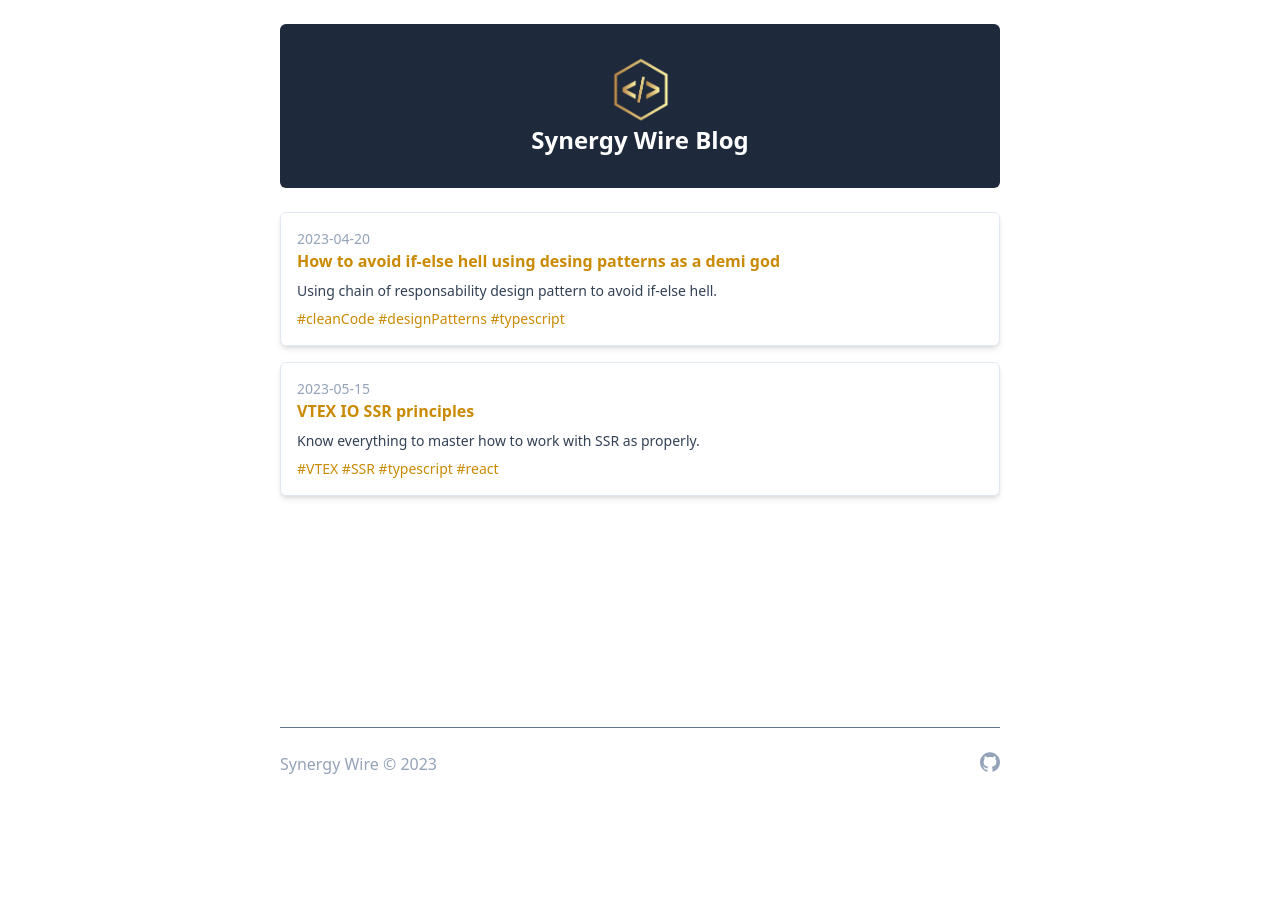
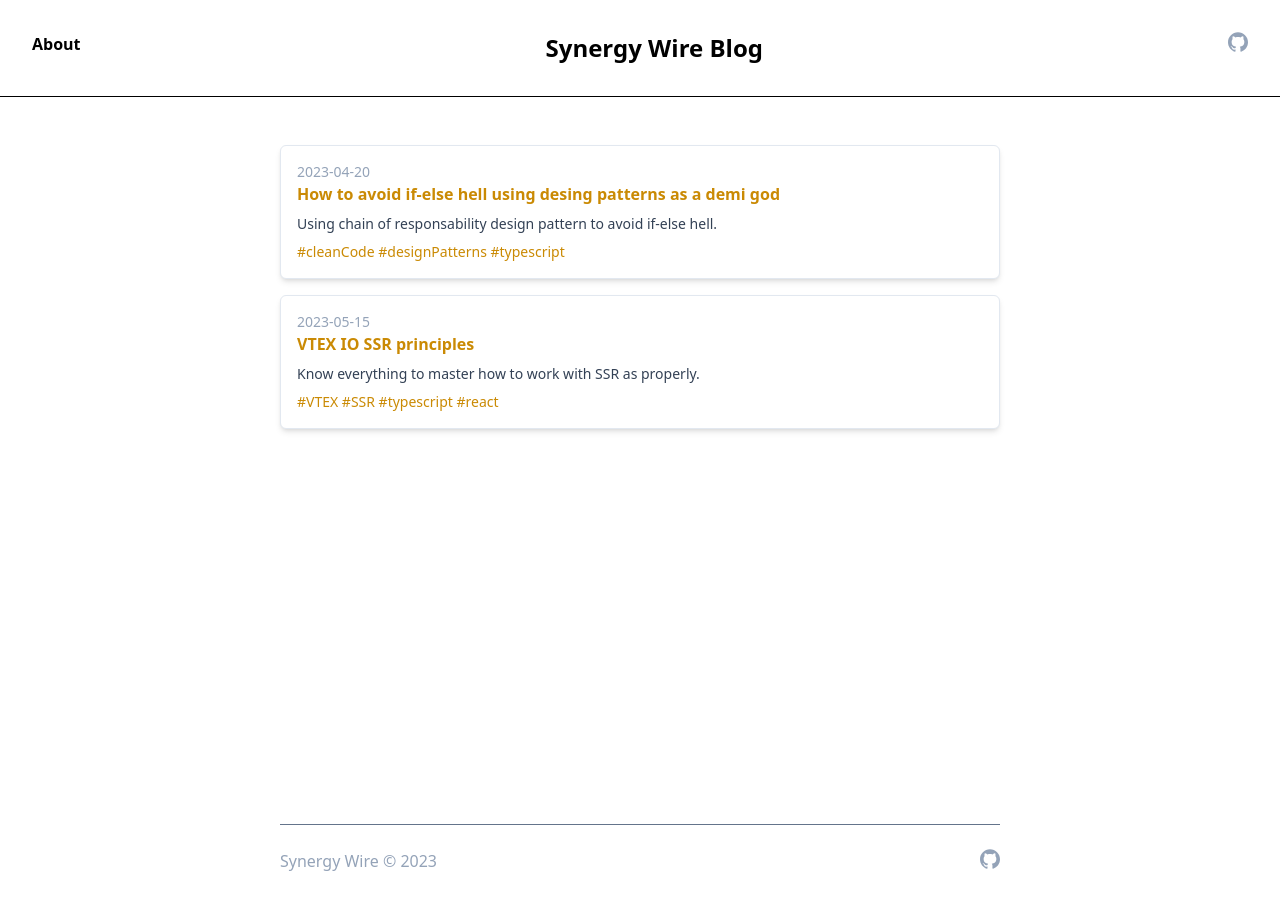
Before and after one commit to SynergyWire/SynergyWire-blog, a Next.js app: page / in a window 1280 px wide. Before the commit the page ends 800 px from the top, so only its background shows below. Built offline with nearby package versions, Linux system fonts and the light colour scheme.

Commit message:
fix: header taken out of the main section, resized to fit screen width

```diff
--- a/app/layout.tsx
+++ b/app/layout.tsx
@@ -24,8 +24,9 @@ export default function RootLayout({
         <link rel="icon" href="/next.svg" />
       </Head>
       <body>
+      <Header />
         <div className="mx-auto max-w-3xl min-h-screen px-6 pt-6 flex flex-col">
-          <Header />
+
           <div className="py-6">
             {children}
           </div>
--- a/components/Header.tsx
+++ /dev/null
@@ -1,20 +0,0 @@
-import Image from 'next/image'
-import Link from 'next/link'
-
-export default function Header() {
-  return (
-    <header className="text-center bg-slate-800 p-8 rounded-md">
-      <Link href="/">
-        <div className="flex justify-center">
-          <Image
-            src="/images/logo-image-without-bg.png"
-            alt="logo"
-            width={60}
-            height={60}
-          />
-        </div>
-        <h1 className="text-2xl text-white font-bold">Synergy Wire Blog</h1>
-      </Link>
-    </header>
-  )
-}
--- /dev/null
+++ b/components/Header/header.css
@@ -0,0 +1,21 @@
+
+.responsive-menu__toggle-button{
+    display: none;
+}
+.responsive-menu__nav{
+    display: none;
+}
+
+@media screen and (max-width : 650px){
+    .responsive-menu__toggle-button{
+        display: unset;
+        cursor: pointer;
+    }
+    .responsive-menu__nav{
+        display: unset;
+        width: 300px;
+        background-color: red;
+        height: 300px;
+    }
+
+}
--- /dev/null
+++ b/components/Header/index.tsx
@@ -0,0 +1,30 @@
+import React from "react"
+import Link from 'next/link'
+import Icon from '../icons/Icon'
+import { ICON_KEYS } from '@/utils/contants'
+import "./header.css"
+
+export default function Header() {
+
+  return (
+    <header className="max-w-screen border-b border-solid border-black p-8 flex justify-between content-center">
+      <nav>
+        <Link className='font-bold p1' href="./">About</Link>
+      </nav>
+
+
+      <Link href="/" >
+        <h1 className="text-2xl font-bold hover:text-yellow-600">
+          Synergy Wire Blog</h1>
+      </Link>
+      <div>      <Link
+        className="text-slate-400"
+        href="https://github.com/SynergyWire"
+        target="_blank"
+      >
+        <Icon name={ICON_KEYS.GITHUB} />
+      </Link></div>
+
+    </header>
+  )
+}
```
Also changed, not shown: 1 other file (tests, documents, lock files or other folders).
